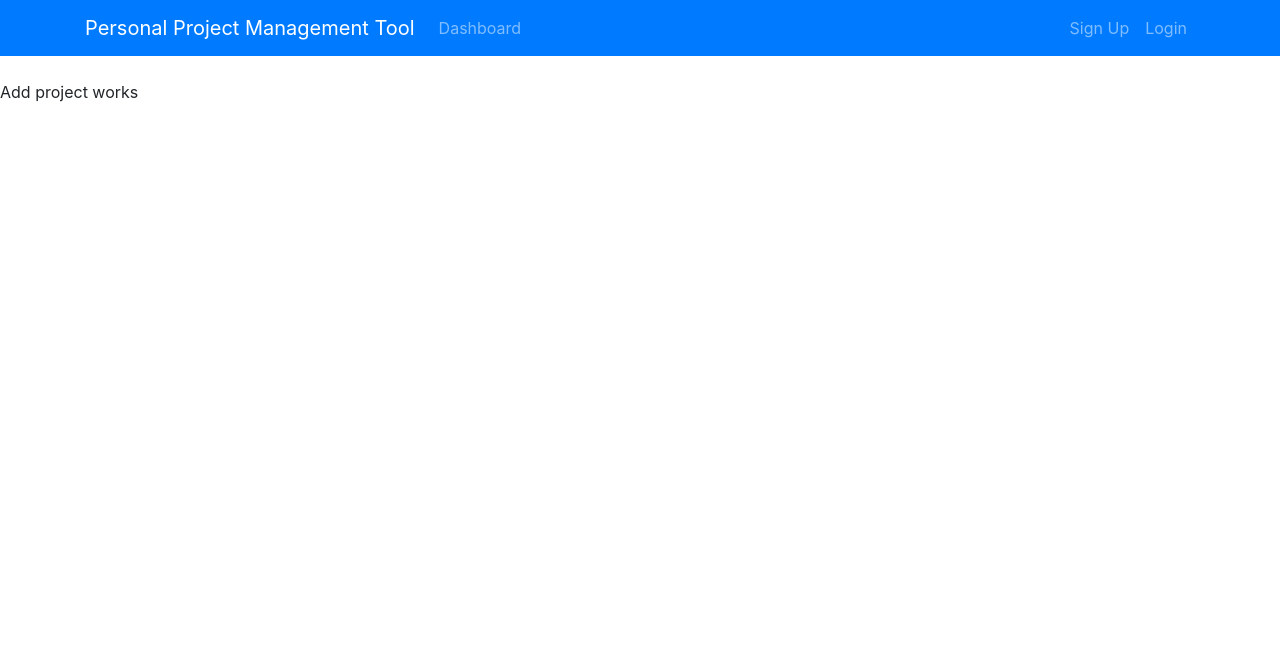
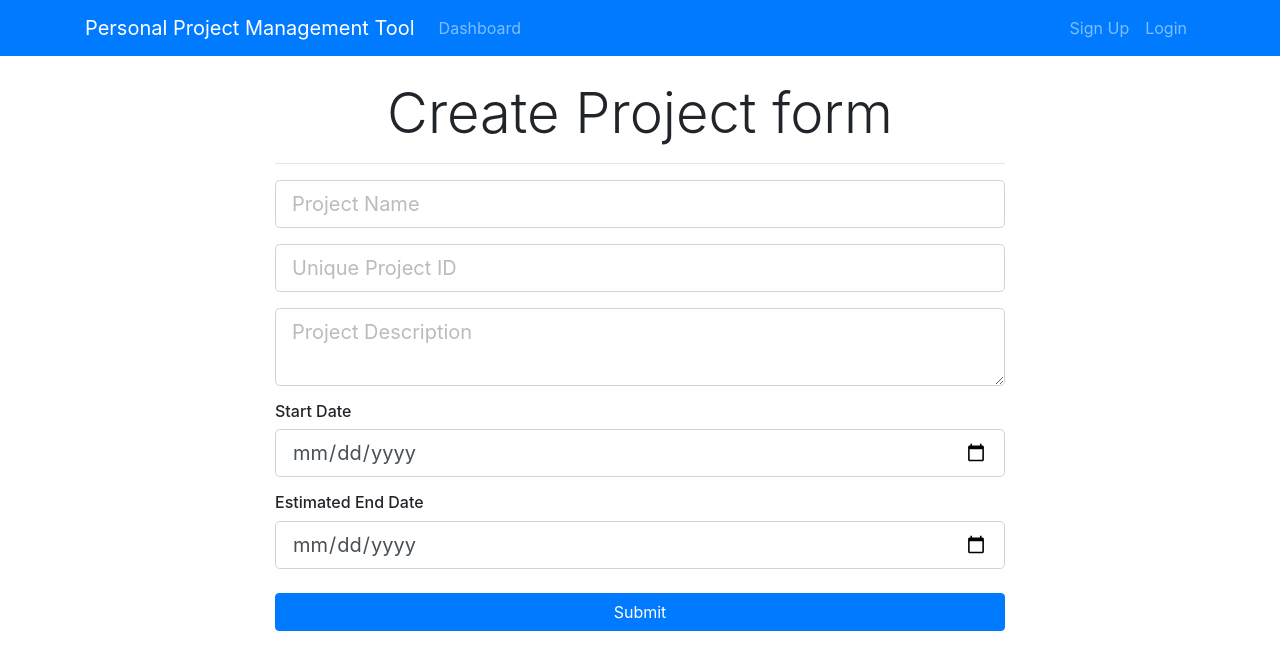
Before and after one commit to lige110/PPMBackend, a React (Create React App) app in the folder ppmtool-react-client/: page /addProject in a window 1280 px wide. Shown: the top 670 px of the page. Built offline with nearby package versions, Linux system fonts and the light colour scheme.

Commit message:
branch 17: handle addProject form event contrl

```diff
--- a/ppmtool-react-client/src/components/Project/AddProject.tsx
+++ b/ppmtool-react-client/src/components/Project/AddProject.tsx
@@ -1,8 +1,120 @@
-import React, { Component } from "react";
+import React, { ChangeEvent, FormEvent, useState } from "react";
 
-class AddProject extends Component {
+interface IMyComponentState {
+  projectName: string;
+  projectIdentifier: string;
+  description: string;
+  start_date: string;
+  end_date: string;
+}
+
+class AddProject extends React.Component<{}, IMyComponentState> {
+  constructor(props: any) {
+    super(props);
+
+    this.state = {
+      projectName: "",
+      projectIdentifier: "",
+      description: "",
+      start_date: "",
+      end_date: "",
+    };
+    this.onChange = this.onChange.bind(this);
+    this.onSubmit = this.onSubmit.bind(this);
+  }
+
+  onChange(
+    e: ChangeEvent<HTMLInputElement> | ChangeEvent<HTMLTextAreaElement>
+  ): void {
+    const key = e.target.name;
+    const value = e.target.value;
+
+    this.setState({ ...this.state, [key]: value });
+  }
+
+  onSubmit(e: FormEvent<HTMLFormElement>): void {
+    e.preventDefault();
+
+    const project = {
+      projectName: this.state.projectName,
+      projectIdentifier: this.state.projectIdentifier,
+      description: this.state.description,
+      start_date: this.state.start_date,
+      end_date: this.state.end_date,
+    };
+
+    console.log(project);
+  }
+
   render() {
-    return <div>Add project works</div>;
+    return (
+      <div className="project">
+        <div className="container">
+          <div className="row">
+            <div className="col-md-8 m-auto">
+              <h5 className="display-4 text-center">Create Project form</h5>
+              <hr />
+              <form onSubmit={this.onSubmit}>
+                <div className="form-group">
+                  <input
+                    type="text"
+                    className="form-control form-control-lg "
+                    placeholder="Project Name"
+                    name="projectName"
+                    value={this.state.projectName}
+                    onChange={this.onChange}
+                  />
+                </div>
+                <div className="form-group">
+                  <input
+                    type="text"
+                    className="form-control form-control-lg"
+                    placeholder="Unique Project ID"
+                    name="projectIdentifier"
+                    value={this.state.projectIdentifier}
+                    onChange={this.onChange}
+                  />
+                </div>
+                <div className="form-group">
+                  <textarea
+                    className="form-control form-control-lg"
+                    placeholder="Project Description"
+                    name="description"
+                    value={this.state.description}
+                    onChange={this.onChange}
+                  ></textarea>
+                </div>
+                <h6>Start Date</h6>
+                <div className="form-group">
+                  <input
+                    type="date"
+                    className="form-control form-control-lg"
+                    name="start_date"
+                    value={this.state.start_date}
+                    onChange={this.onChange}
+                  />
+                </div>
+                <h6>Estimated End Date</h6>
+                <div className="form-group">
+                  <input
+                    type="date"
+                    className="form-control form-control-lg"
+                    name="end_date"
+                    value={this.state.end_date}
+                    onChange={this.onChange}
+                  />
+                </div>
+
+                <input
+                  type="submit"
+                  className="btn btn-primary btn-block mt-4"
+                />
+              </form>
+            </div>
+          </div>
+        </div>
+      </div>
+    );
   }
 }
 
```
Also changed, not shown: 1 other file (tests, documents, lock files or other folders).
